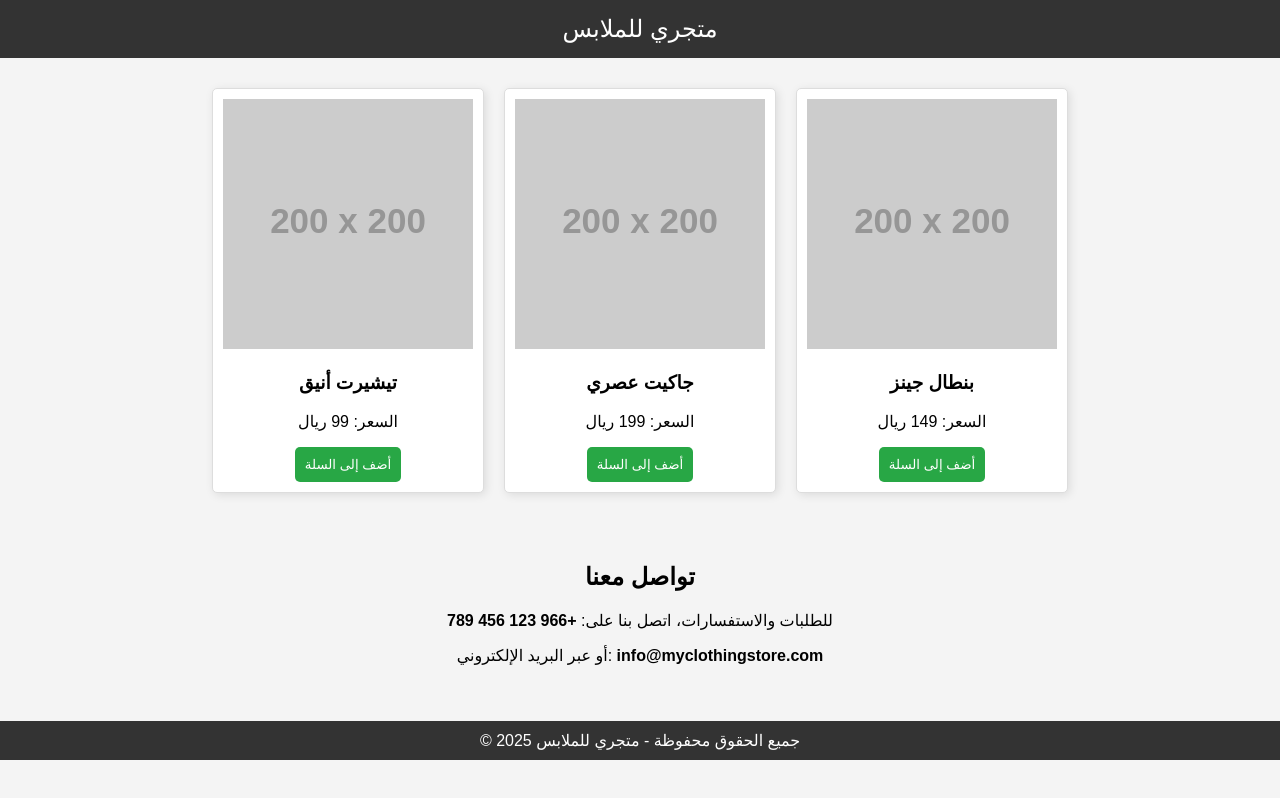
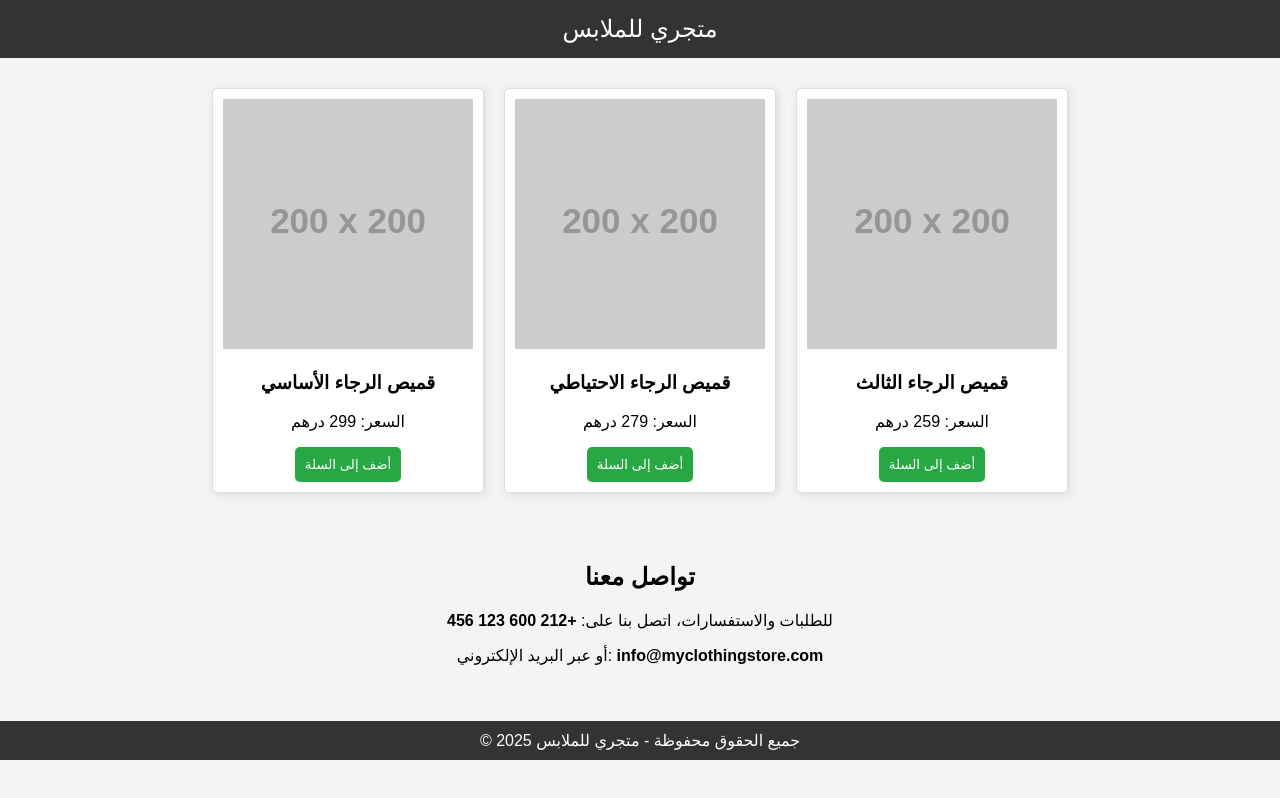
Before and after one commit to aymenbh4254/clothing-shop, a plain HTML site: page index.html in a window 1280 px wide. Drawn offline with Linux system fonts and the light colour scheme; placeholder pictures from the web are drawn by us.

Commit message:
Update index.html

```diff
--- a/index.html
+++ b/index.html
@@ -66,28 +66,28 @@
     <header>متجري للملابس</header>
     <div class="container">
         <div class="product">
-            <img src="https://via.placeholder.com/200" alt="تيشيرت أنيق">
-            <h3>تيشيرت أنيق</h3>
-            <p>السعر: 99 ريال</p>
+            <img src="https://via.placeholder.com/200" alt="قميص الرجاء الأساسي">
+            <h3>قميص الرجاء الأساسي</h3>
+            <p>السعر: 299 درهم</p>
             <button class="buy-button">أضف إلى السلة</button>
         </div>
         <div class="product">
-            <img src="https://via.placeholder.com/200" alt="جاكيت عصري">
-            <h3>جاكيت عصري</h3>
-            <p>السعر: 199 ريال</p>
+            <img src="https://via.placeholder.com/200" alt="قميص الرجاء الاحتياطي">
+            <h3>قميص الرجاء الاحتياطي</h3>
+            <p>السعر: 279 درهم</p>
             <button class="buy-button">أضف إلى السلة</button>
         </div>
         <div class="product">
-            <img src="https://via.placeholder.com/200" alt="بنطال جينز">
-            <h3>بنطال جينز</h3>
-            <p>السعر: 149 ريال</p>
+            <img src="https://via.placeholder.com/200" alt="قميص الرجاء الثالث">
+            <h3>قميص الرجاء الثالث</h3>
+            <p>السعر: 259 درهم</p>
             <button class="buy-button">أضف إلى السلة</button>
         </div>
     </div>
 
     <div class="contact">
         <h2>تواصل معنا</h2>
-        <p>للطلبات والاستفسارات، اتصل بنا على: <strong>+966 123 456 789</strong></p>
+        <p>للطلبات والاستفسارات، اتصل بنا على: <strong>+212 600 123 456</strong></p>
         <p>أو عبر البريد الإلكتروني: <strong>info@myclothingstore.com</strong></p>
     </div>
 
```
